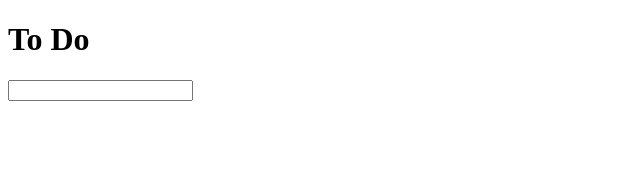
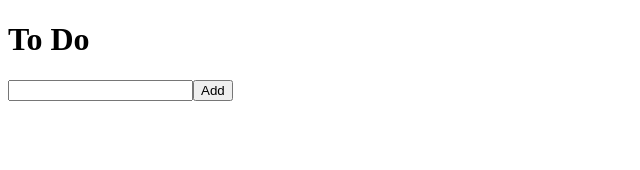
Before and after one commit to hanul-cha/redux-vallia, a React (Create React App) app: page / in a window 1280 px wide. Shown: the top 170 px of the page, without its empty margins (0-640 px from the left). Built offline with nearby package versions, Linux system fonts and the light colour scheme.

Commit message:
setting for React-route

```diff
--- a/src/routes/Home.js
+++ b/src/routes/Home.js
@@ -2,14 +2,23 @@ import React, { useState } from "react";
 
 function Home() {
     const [text, setText] = useState("");
+
     function onChange(e) {
         setText(e.target.value);
     }
+
+    function onSubmit(e) {
+        e.preventDefault();
+        console.log(text);
+        setText("");
+    }
+
     return (
         <>
             <h1>To Do</h1>
-            <form>
+            <form onSubmit={onSubmit}>
                 <input type="text" value={text} onChange={onChange}/>
+                <button>Add</button>
             </form>
             <ul></ul>
         </>
```
